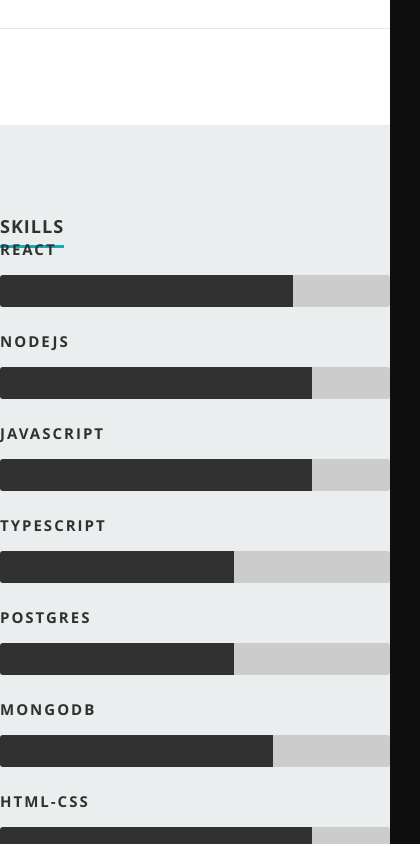
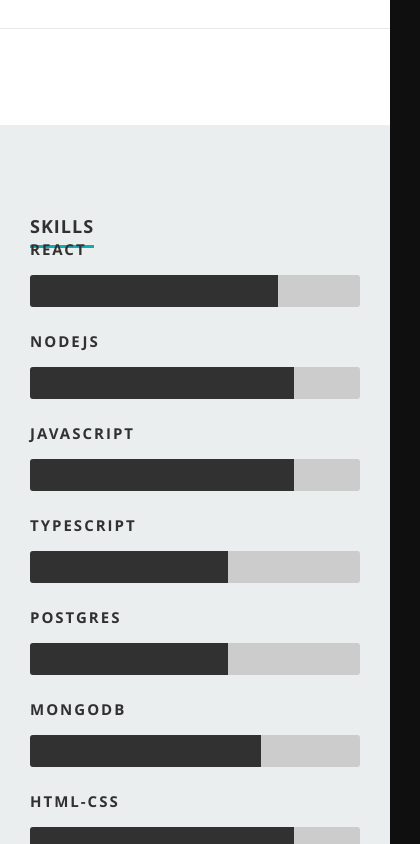
Before and after one commit to kadetr/kdt-portfolio, a React (Create React App) app: page / in a window 390 px wide. Shown: the part 3300-4144 px from the top of the page, 420 px wide, since content can reach past the window. Built offline with nearby package versions, Linux system fonts and the light colour scheme.

Commit message:
skills mobile fix

```diff
--- a/public/css/layout.css
+++ b/public/css/layout.css
@@ -479,6 +479,7 @@
    background: #ebeeee;
    padding-top: 90px;
    padding-bottom: 60px;
+   overflow: hidden;
 }
 #portfolio h1 {
    font: 18px/24px 'opensans-bold', sans-serif;
--- a/src/components/Portfolio.js
+++ b/src/components/Portfolio.js
@@ -4,8 +4,7 @@
     let resumeData = this.props.resumeData;
     return (
       <section id="portfolio">
-      <div className="row">
-        <div className="twelve columns collapsed">
+
         <div className="row skill">
 
         <div className="three columns header-col">
@@ -36,9 +35,6 @@
         <p><b>Other Technologies Worked with: </b>
           {resumeData.skillsDescription}
         </p>
-
-        </div>
-        </div>
       </div>
   </section>
         );
```
